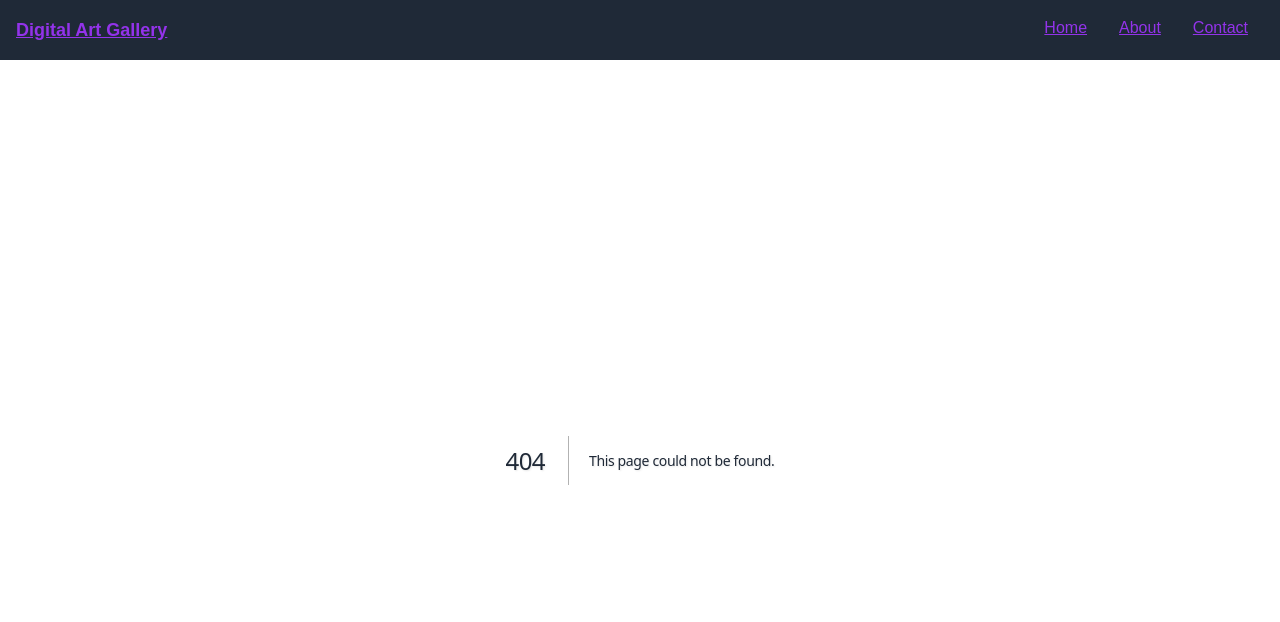
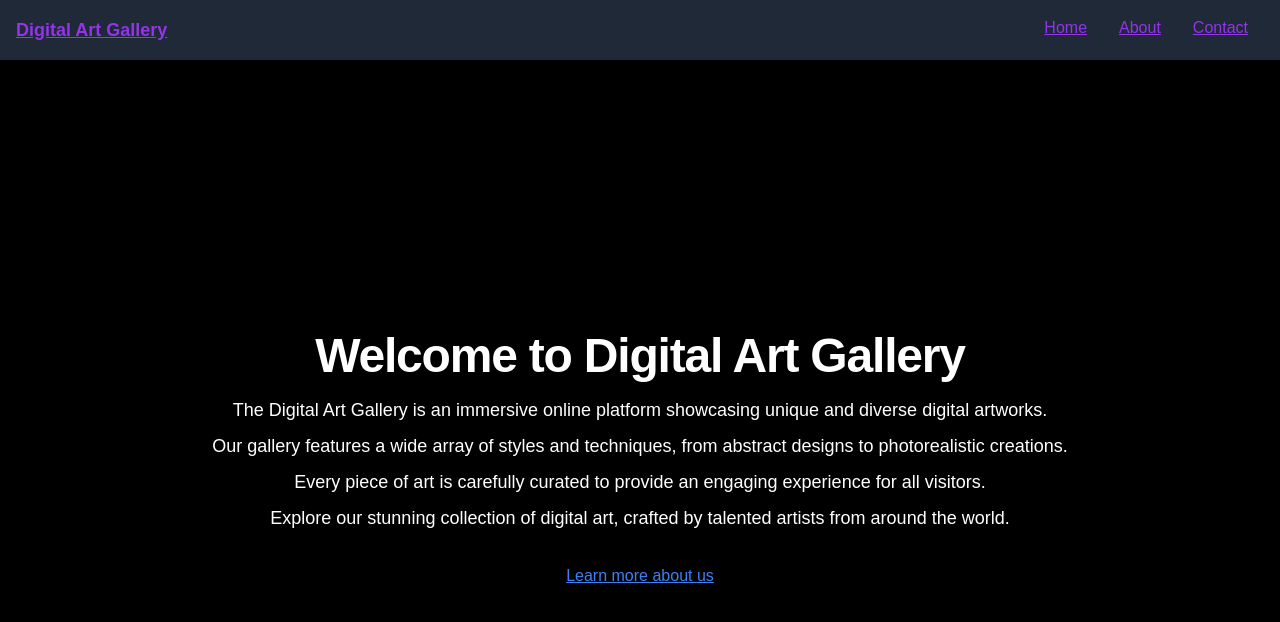
Before and after one commit to iamfarhatsharefi/next-project, a Next.js app: page / in a window 1280 px wide. Before the commit this address had no page. Shown: the top 622 px of the page. Built offline with nearby package versions, Linux system fonts and the light colour scheme.

Commit message:
contact/page.tsx file added

```diff
--- a/src/app/contact/page.tsx
+++ /dev/null
@@ -1,54 +0,0 @@
-import React from 'react';
-
-const Contact = () => {
-  return (
-    <div className="flex flex-col items-center justify-center min-h-screen bg-gradient-to-br from-yellow-400 to-yellow-600">
-      <h1 className="text-4xl font-bold text-white">Contact Us</h1>
-      <form className="w-full max-w-lg mt-8 bg-white rounded-lg shadow-lg p-8">
-        <div className="mb-4">
-          <label className="block text-gray-700 text-sm font-bold mb-2" htmlFor="name">
-            Name
-          </label>
-          <input
-            id="name"
-            type="text"
-            className="shadow appearance-none border rounded w-full py-2 px-3 text-gray-700 leading-tight focus:outline-none focus:shadow-outline"
-            placeholder="Your name"
-          />
-        </div>
-        <div className="mb-4">
-          <label className="block text-gray-700 text-sm font-bold mb-2" htmlFor="email">
-            Email
-          </label>
-          <input
-            id="email"
-            type="email"
-            className="shadow appearance-none border rounded w-full py-2 px-3 text-gray-700 leading-tight focus:outline-none focus:shadow-outline"
-            placeholder="Your email"
-          />
-        </div>
-        <div className="mb-6">
-          <label className="block text-gray-700 text-sm font-bold mb-2" htmlFor="message">
-            Message
-          </label>
-          <textarea
-            id="message"
-            className="shadow appearance-none border rounded w-full py-2 px-3 text-gray-700 leading-tight focus:outline-none focus:shadow-outline"
-            rows={5}
-            placeholder="Your message"
-          ></textarea>
-        </div>
-        <div className="flex items-center justify-between">
-          <button
-            type="submit"
-            className="bg-blue-500 hover:bg-blue-700 text-white font-bold py-2 px-4 rounded focus:outline-none focus:shadow-outline transition-transform transform hover:scale-105 animate-button"
-          >
-            Send Message
-          </button>
-        </div>
-      </form>
-    </div>
-  );
-};
-
-export default Contact;
--- /dev/null
+++ b/src/app/page.tsx
@@ -0,0 +1,34 @@
+import Link from "next/link";
+
+export default function Home() {
+  return (
+    <div
+      className="flex flex-col items-center justify-center min-h-screen"
+      style={{ backgroundColor: 'black' }}
+    >
+      <h1 className="text-5xl font-bold text-white">Welcome to Digital Art Gallery</h1>
+
+      <p className="mt-4 text-lg text-white">
+        The Digital Art Gallery is an immersive online platform showcasing unique and diverse digital artworks.
+      </p>
+
+      <p className="mt-2 text-lg text-white">
+        Our gallery features a wide array of styles and techniques, from abstract designs to photorealistic creations.
+      </p>
+
+      <p className="mt-2 text-lg text-white">
+        Every piece of art is carefully curated to provide an engaging experience for all visitors.
+      </p>
+
+      <p className="mt-2 text-lg text-white">
+        Explore our stunning collection of digital art, crafted by talented artists from around the world.
+      </p>
+
+      <div className="mt-8">
+        <Link href="/about" className="text-blue-500 hover:underline">
+          Learn more about us
+        </Link>
+      </div>
+    </div>
+  );
+}
```
